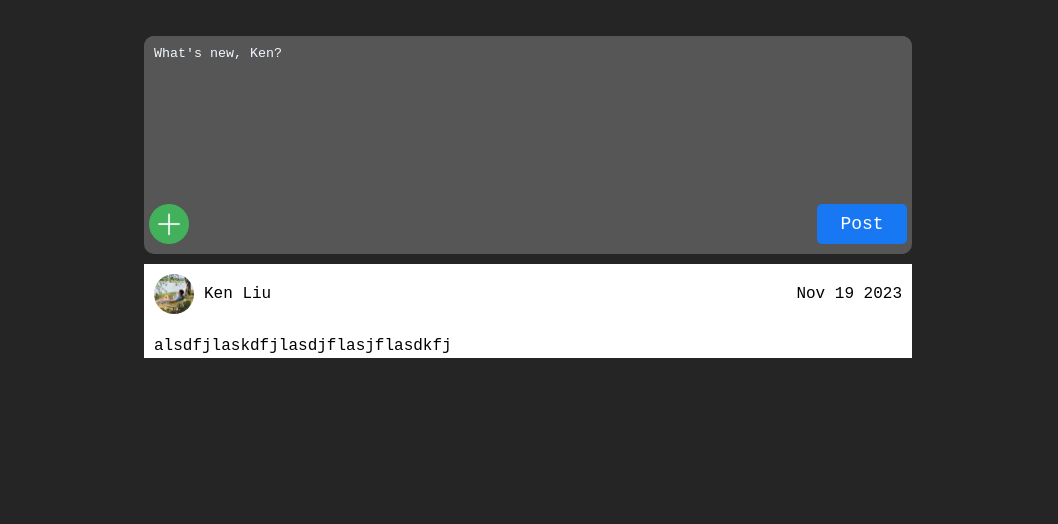
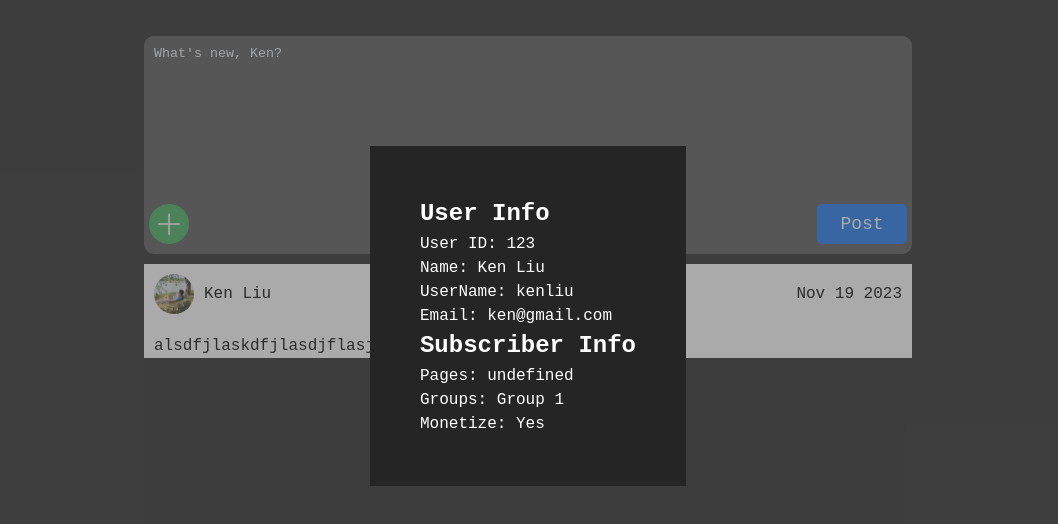
Before and after one commit to kensindyliu/fakeBook, a website with bundled scripts: page index.html in a window 1280 px wide. Both pictures are taken after a click on the element 1119 px from the left and 30 px from the top of the page. Shown: the part 84-608 px from the top of the page, without its empty margins (112-1170 px from the left). Built offline with nearby package versions, Linux system fonts and the light colour scheme.

Commit message:
fix bugs

```diff
--- a/assets/script/index.js
+++ b/assets/script/index.js
@@ -1,7 +1,6 @@
 
 import { User } from "./user.js";
 import { Subscriber } from "./subscriber.js";
-
 
 function onEvent(event, selector, callback){
     return selector.addEventListener(event, callback);
@@ -76,25 +75,27 @@ function formatDate(date) {
 }
 
 //show info
-const userInfo = new User('123', 'Ken Liu', 'kenliu', 'ken@gmail.com');
+const userInfoC = new User('123', 'Ken Liu', 'kenliu', 'ken@gmail.com');
 const subscriber = new Subscriber('123', 'Ken Liu', 'kenliu', 'ken@gmail.com', 'page1024', 'Group 1', true)
 const userInfoIcon = select('.userInfo');
 onEvent('click', userInfoIcon, showInfo);
 function showInfo(){
-    const userInfo = userInfo.getInfo();
-    let infoHTML = '<h2>User Info</h2>';
-    infoHTML = `<p><span>User ID: </span>${userInfo.id}</p>`;
+    const userInfo = userInfoC.getInfo();
+    let infoHTML = '<div class="InfoText"><h2>User Info</h2>';
+    infoHTML += `<p><span>User ID: </span>${userInfo.id}</p>`;
     infoHTML += `<p><span>Name</span>: ${userInfo.name}</p>`;
     infoHTML += `<p><span>UserName</span>: ${userInfo.userName}</p>`;
     infoHTML += `<p><span>Email</span>: ${userInfo.email}</p>`;
     infoHTML += '<h2>Subscriber Info</h2>';
     infoHTML += `<p><span>Pages: ${subscriber.page}</span></p>`;
     infoHTML += `<p><span>Groups: ${subscriber.groups}</span></p>`;
-    infoHTML += `<p><span>Monetize: ${subscriber.canMonetize? 'Yes':'No'}</span></p>`;
+    infoHTML += `<p><span>Monetize: ${subscriber.canMonetize? 'Yes':'No'}</span></p></div>`;
     const infoDiv = create('div');
     infoDiv.classList.add('userInfoDiv');
+    infoDiv.innerHTML = infoHTML;
     document.body.appendChild(infoDiv);
-    infoDiv.addEventListener(()=>{
+    console.log('infoDiv');
+    infoDiv.addEventListener('click', ()=>{
         document.body.removeChild(infoDiv);
     })
 }
--- a/assets/script/subscriber.js
+++ b/assets/script/subscriber.js
@@ -1,4 +1,4 @@
-import User from 'User.js';
+import {User} from './user.js';
 
 export class Subscriber extends User {
     #pages;
--- a/assets/style/index.css
+++ b/assets/style/index.css
@@ -198,8 +198,20 @@ main {
 }
 
 .userInfoDiv {
-    opacity: 0.5;
-    background-color: var(--ap-background-color-other);
+    background-color: rgba(86, 86, 86, 0.5);
     width: 100%;
     height: 100vh;
+    display: flex;
+    position: absolute;
+    top: 0px;
+    left: 0px;
+    justify-content: center;
+    align-items: center;
 }
+
+.InfoText {
+    background-color: var(--app-background-color);
+    color: white;
+    opacity: 1;
+    padding: 50px;
+}
--- a/index.html
+++ b/index.html
@@ -14,8 +14,7 @@
         <link rel="stylesheet" href="./assets/style/index.css">
         <link rel="stylesheet" href="./assets/style/reset.css">
 
-        <!-- <script src="./assets/script/index.js" type="module"></script> -->
-        <script src="./assets/script/index.js" defer></script>
+        <script src="./assets/script/index.js" type="module"></script>
     </head>
     <body>
         <header>
```
